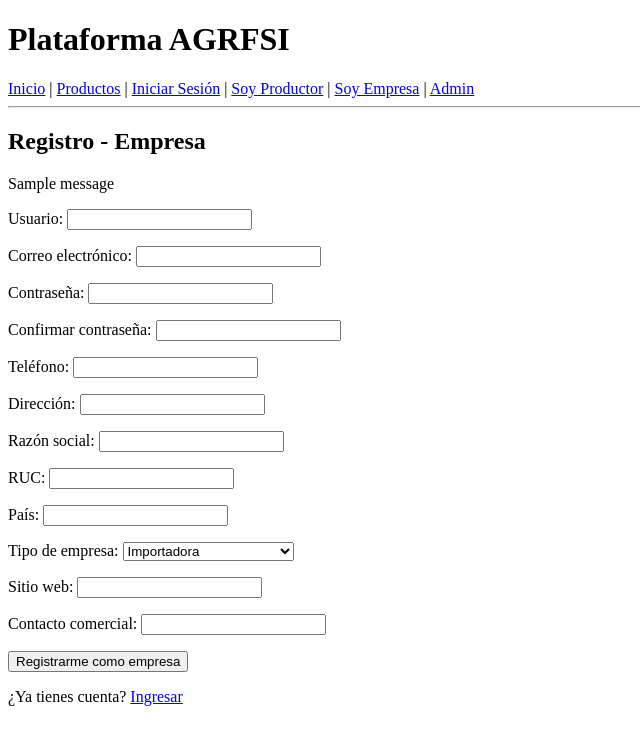
After one commit to gcarrillov/Puerto-Cosecha, a Django app: page /accounts/registro/empresa/ in a window 1280 px wide. The commit adds this page. Shown: the top 745 px of the page, without its empty margins (0-640 px from the left). Run offline with Django 5.2, Linux system fonts and the light colour scheme; tables that the repository leaves empty hold one stand-in row (values such as "Sample post"); one stand-in notice (Sample message) is shown.

Commit message:
Módulo de autenticación por roles funcionando: registro productor/empresa, login, dashboards

```diff
--- a/core/settings.py
+++ b/core/settings.py
@@ -106,7 +106,7 @@ AUTH_PASSWORD_VALIDATORS = [
 
 # para la autenticación redirecciones:
 LOGIN_URL = 'login'                 # url login
-LOGIN_REDIRECT_URL = 'lista_productos'   #despues de loguearse
+LOGIN_REDIRECT_URL = 'usuarios:redirigir_por_rol'
 LOGOUT_REDIRECT_URL = 'lista_productos'  #despues de cerrar sesion
 
 # Internationalization
--- a/core/urls.py
+++ b/core/urls.py
@@ -4,22 +4,25 @@ from django.contrib.auth import views as auth_views
 
 urlpatterns = [
     path('admin/', admin.site.urls),
-    #path('', RedirectView.as_view(url='/admin/', permanent=False)),   # redireccion para admin directo (solo para el desarrollo de la web)
 
-    # autenticacion / login
+    # AUTENTICACIÓN (login/logout)
     path(
         'accounts/login/',
         auth_views.LoginView.as_view(template_name='auth/login.html'),
         name='login'
-        ),
+    ),
     path(
         'accounts/logout/',
-        auth_views.LogoutView.as_view(),   # se usa LOGOUT_REDIRECT_URL
+        auth_views.LogoutView.as_view(),
         name='logout'
-        ),
+    ),
+
+    # REGISTROS (productor/empresa)
+    path('accounts/', include('usuarios.urls')),
+
     # Productos
     path('', include('productos.urls')),
 
-    # Operaciones comerciales
+    # Operaciones
     path('operaciones/', include('operaciones.urls')),
 ]
--- /dev/null
+++ b/templates/auth/empresa_dashboard.html
@@ -0,0 +1,5 @@
+{% extends "base.html" %}
+{% block content %}
+  <h2>Panel - Empresa</h2>
+  <p>Bienvenido {{ request.user.username }}.</p>
+{% endblock %}
--- /dev/null
+++ b/templates/auth/productor_dashboard.html
@@ -0,0 +1,5 @@
+{% extends "base.html" %}
+{% block content %}
+  <h2>Panel - Productor</h2>
+  <p>Bienvenido {{ request.user.username }}.</p>
+{% endblock %}
--- /dev/null
+++ b/templates/auth/registro_empresa.html
@@ -0,0 +1,14 @@
+{% extends "base.html" %}
+{% load static %}
+{% block content %}
+  <h2>Registro - Empresa</h2>
+  {% for message in messages %}
+    <div class="message {{ message.tags }}">{{ message }}</div>
+  {% endfor %}
+  <form method="post">
+    {% csrf_token %}
+    {{ form.as_p }}
+    <button type="submit">Registrarme como empresa</button>
+  </form>
+  <p>¿Ya tienes cuenta? <a href="{% url 'usuarios:login' %}">Ingresar</a></p>
+{% endblock %}
--- a/templates/base.html
+++ b/templates/base.html
@@ -7,26 +7,40 @@
 <body>
     <header>
         <h1>Plataforma AGRFSI</h1>
+
         <nav>
+            <a href="/">Inicio</a> |
             <a href="{% url 'lista_productos' %}">Productos</a> |
 
             {% if user.is_authenticated %}
-                Hola, {{ user.username }} |
 
-                <form action="{% url 'logout' %}" method="post" style="display:inline;">
+                Hola, {{ user.username }}
+                ({{ user.perfil.rol|title }}) |
+
+                <!-- Redirección dinámica por rol -->
+                <a href="{% url 'usuarios:redirigir_por_rol' %}">Mi Panel</a> |
+
+                <form action="{% url 'usuarios:logout' %}" method="post" style="display:inline;">
                     {% csrf_token %}
                     <button type="submit" style="background:none;border:none;color:blue;cursor:pointer;padding:0;">
                         Cerrar sesión
                     </button>
                 </form>
 
-                | <a href="{% url 'mis_operaciones' %}">Mis operaciones</a>
             {% else %}
-                <a href="{% url 'login' %}">Iniciar sesión</a>
+
+                <!-- Opciones de inicio de sesión -->
+                <a href="{% url 'usuarios:login' %}">Iniciar Sesión</a> |
+
+                <!-- Opciones de registro -->
+                <a href="{% url 'usuarios:registro_productor' %}">Soy Productor</a> |
+                <a href="{% url 'usuarios:registro_empresa' %}">Soy Empresa</a>
+
             {% endif %}
 
             | <a href="/admin/">Admin</a>
         </nav>
+
         <hr>
     </header>
 
--- /dev/null
+++ b/usuarios/forms.py
@@ -0,0 +1,72 @@
+from django import forms
+from django.contrib.auth.models import User
+from django.core.exceptions import ValidationError
+from django.contrib.auth.password_validation import validate_password
+
+from .models import Usuario, Empresa, Productor
+
+class RegistroProductorForm(forms.Form):
+    username = forms.CharField(max_length=150, label="Usuario")
+    email = forms.EmailField(label="Correo electrónico")
+    password1 = forms.CharField(widget=forms.PasswordInput, label="Contraseña")
+    password2 = forms.CharField(widget=forms.PasswordInput, label="Confirmar contraseña")
+    telefono = forms.CharField(max_length=20, required=False, label="Teléfono")
+    direccion = forms.CharField(max_length=255, required=False, label="Dirección")
+    tipo_productor = forms.ChoiceField(choices=Productor.TIPO_PRODUCTOR, label="Tipo de productor")
+    region = forms.CharField(max_length=100, required=False, label="Región")
+    certificaciones = forms.CharField(widget=forms.Textarea, required=False, label="Certificaciones")
+    capacidad_produccion_anual_ton = forms.DecimalField(
+        required=False, max_digits=12, decimal_places=2, label="Capacidad producción anual (t)"
+    )
+
+    def clean_username(self):
+        username = self.cleaned_data['username']
+        if User.objects.filter(username=username).exists():
+            raise ValidationError("El nombre de usuario ya existe.")
+        return username
+
+    def clean(self):
+        cleaned = super().clean()
+        p1 = cleaned.get('password1')
+        p2 = cleaned.get('password2')
+        if p1 and p2 and p1 != p2:
+            raise ValidationError("Las contraseñas no coinciden.")
+        if p1:
+            validate_password(p1)
+        return cleaned
+
+class RegistroEmpresaForm(forms.Form):
+    username = forms.CharField(max_length=150, label="Usuario")
+    email = forms.EmailField(label="Correo electrónico")
+    password1 = forms.CharField(widget=forms.PasswordInput, label="Contraseña")
+    password2 = forms.CharField(widget=forms.PasswordInput, label="Confirmar contraseña")
+    telefono = forms.CharField(max_length=20, required=False, label="Teléfono")
+    direccion = forms.CharField(max_length=255, required=False, label="Dirección")
+    razon_social = forms.CharField(max_length=150, label="Razón social")
+    ruc = forms.CharField(max_length=20, label="RUC")
+    pais = forms.CharField(max_length=50, label="País")
+    tipo_empresa = forms.ChoiceField(choices=Empresa.TIPO_EMPRESA, label="Tipo de empresa")
+    sitio_web = forms.URLField(required=False, label="Sitio web")
+    contacto_comercial = forms.CharField(max_length=100, required=False, label="Contacto comercial")
+
+    def clean_username(self):
+        username = self.cleaned_data['username']
+        if User.objects.filter(username=username).exists():
+            raise ValidationError("El nombre de usuario ya existe.")
+        return username
+
+    def clean_ruc(self):
+        ruc = self.cleaned_data.get('ruc')
+        if Empresa.objects.filter(ruc=ruc).exists():
+            raise ValidationError("Ya existe una empresa con ese RUC.")
+        return ruc
+
+    def clean(self):
+        cleaned = super().clean()
+        p1 = cleaned.get('password1')
+        p2 = cleaned.get('password2')
+        if p1 and p2 and p1 != p2:
+            raise ValidationError("Las contraseñas no coinciden.")
+        if p1:
+            validate_password(p1)
+        return cleaned
--- /dev/null
+++ b/usuarios/urls.py
@@ -0,0 +1,20 @@
+from django.urls import path
+from django.contrib.auth import views as auth_views
+from . import views
+
+app_name = 'usuarios'
+
+urlpatterns = [
+    path('login/', auth_views.LoginView.as_view(template_name='auth/login.html'), name='login'),
+    path('logout/', auth_views.LogoutView.as_view(next_page='/'), name='logout'),
+
+    path('registro/productor/', views.registro_productor, name='registro_productor'),
+    path('registro/empresa/', views.registro_empresa, name='registro_empresa'),
+
+    # opcional: páginas de dashboard por rol
+    path('dashboard/productor/', views.productor_dashboard, name='productor_dashboard'),
+    path('dashboard/empresa/', views.empresa_dashboard, name='empresa_dashboard'),
+
+    path('redirigir/', views.redirigir_por_rol, name='redirigir_por_rol'),
+
+]
--- a/usuarios/views.py
+++ b/usuarios/views.py
@@ -1,3 +1,97 @@
-from django.shortcuts import render
+from django.shortcuts import render, redirect
+from django.contrib import messages
+from django.contrib.auth import login
+from django.contrib.auth.models import User
 
-# Create your views here.
+from .forms import RegistroProductorForm, RegistroEmpresaForm
+from .models import Usuario, Productor, Empresa
+from django.contrib.auth.decorators import login_required
+from .decorators import rol_required
+
+
+def registro_productor(request):
+    if request.method == 'POST':
+        form = RegistroProductorForm(request.POST)
+        if form.is_valid():
+            data = form.cleaned_data
+            user = User.objects.create_user(
+                username=data['username'],
+                email=data['email'],
+                password=data['password1']
+            )
+            perfil = Usuario.objects.create(
+                user=user,
+                rol='productor',
+                telefono=data.get('telefono', ''),
+                direccion=data.get('direccion', '')
+            )
+            Productor.objects.create(
+                usuario=perfil,
+                tipo_productor=data.get('tipo_productor'),
+                region=data.get('region', ''),
+                certificaciones=data.get('certificaciones', ''),
+                capacidad_produccion_anual_ton=data.get('capacidad_produccion_anual_ton') or None
+            )
+            messages.success(request, "Registro de productor exitoso. Ya puedes iniciar sesión.")
+            return redirect('usuarios:login')
+        else:
+            messages.error(request, "Corrige los errores del formulario.")
+    else:
+        form = RegistroProductorForm()
+    return render(request, 'auth/registro_productor.html', {'form': form})
+
+def registro_empresa(request):
+    if request.method == 'POST':
+        form = RegistroEmpresaForm(request.POST)
+        if form.is_valid():
+            data = form.cleaned_data
+            user = User.objects.create_user(
+                username=data['username'],
+                email=data['email'],
+                password=data['password1']
+            )
+            perfil = Usuario.objects.create(
+                user=user,
+                rol='empresa',
+                telefono=data.get('telefono', ''),
+                direccion=data.get('direccion', '')
+            )
+            Empresa.objects.create(
+                usuario=perfil,
+                razon_social=data.get('razon_social'),
+                ruc=data.get('ruc'),
+                pais=data.get('pais'),
+                tipo_empresa=data.get('tipo_empresa'),
+                sitio_web=data.get('sitio_web', ''),
+                contacto_comercial=data.get('contacto_comercial', '')
+            )
+            messages.success(request, "Registro de empresa exitoso. Ya puedes iniciar sesión.")
+            return redirect('usuarios:login')
+        else:
+            messages.error(request, "Corrige los errores del formulario.")
+    else:
+        form = RegistroEmpresaForm()
+    return render(request, 'auth/registro_empresa.html', {'form': form})
+
+@login_required
+@rol_required("productor")
+def productor_dashboard(request):
+    return render(request, 'auth/productor_dashboard.html')
+
+
+@login_required
+@rol_required("empresa")
+def empresa_dashboard(request):
+    return render(request, 'auth/empresa_dashboard.html')
+
+@login_required
+def redirigir_por_rol(request):
+    perfil = request.user.perfil
+
+    if perfil.rol == 'productor':
+        return redirect('usuarios:productor_dashboard')
+
+    if perfil.rol == 'empresa':
+        return redirect('usuarios:empresa_dashboard')
+
+    return redirect('/admin/')
```
Also changed, not shown: templates/auth/registro_productor.html (added, +14 -0 lines), usuarios/decorators.py (added, +26 -0 lines), .gitignore.txt (added).
